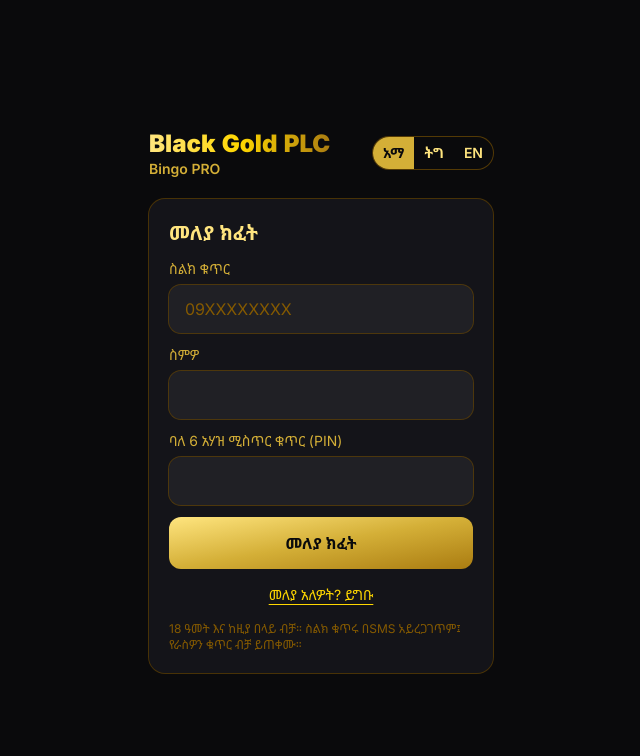
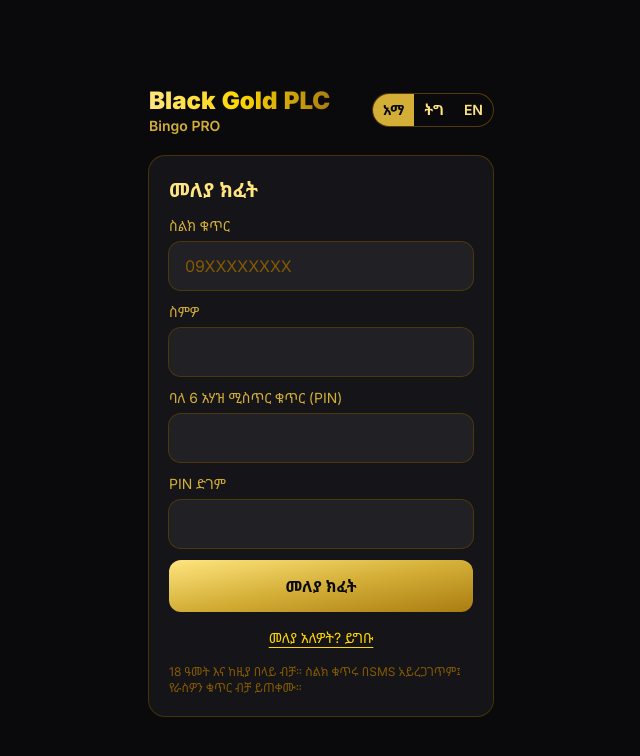
Before and after one commit to greenandblackgold-hub/black-gold-bingo, a React (Vite) app in the folder client-source/: page / in a window 1280 px wide. Both pictures are taken after a click on the button "መለያ የለዎትም? ይመዝገቡ". Shown: the top 756 px of the page, without its empty margins (319-959 px from the left). Built offline with nearby package versions, Linux system fonts and the light colour scheme; no server answers.

Commit message:
Add repeat PIN confirmation to registration form

```diff
--- a/client-source/src/components/auth/AuthScreen.tsx
+++ b/client-source/src/components/auth/AuthScreen.tsx
@@ -12,7 +12,7 @@ const LANGS: { id: Lang; label: string }[] = [
 
 const TEXT = {
   am: {
-    login: 'ግባ', register: 'መለያ ክፈት', phone: 'ስልክ ቁጥር', name: 'ስምዎ', pin: 'ባለ 6 አሃዝ ሚስጥር ቁጥር (PIN)',
+    login: 'ግባ', register: 'መለያ ክፈት', phone: 'ስልክ ቁጥር', name: 'ስምዎ', pin: 'ባለ 6 አሃዝ ሚስጥር ቁጥር (PIN)', confirmPin: 'PIN ድገም', pinMismatch: 'ያስገቡት PIN አይመሳሰልም።',
     toRegister: 'መለያ የለዎትም? ይመዝገቡ', toLogin: 'መለያ አለዎት? ይግቡ', busy: 'በመጠበቅ ላይ…',
     invalid_phone: 'ትክክለኛ የኢትዮጵያ ስልክ ቁጥር ያስገቡ (09… ወይም 07…)', invalid_name: 'ስምዎን ያስገቡ', invalid_pin: 'PIN 6 አሃዝ መሆን አለበት',
     phone_taken: 'ይህ ስልክ ቁጥር ተመዝግቧል', invalid_credentials: 'ስልክ ቁጥር ወይም PIN ልክ አይደለም',
@@ -20,7 +20,7 @@ const TEXT = {
     age: '18 ዓመት እና ከዚያ በላይ ብቻ። ስልክ ቁጥሩ በSMS አይረጋገጥም፤ የራስዎን ቁጥር ብቻ ይጠቀሙ።',
   },
   ti: {
-    login: 'እቶ', register: 'መለያ ክፈት', phone: 'ቁጽሪ ተሌፎን', name: 'ስምካ', pin: 'ናይ 6 ኣሃዝ ሚስጥራዊ ቁጽሪ (PIN)',
+    login: 'እቶ', register: 'መለያ ክፈት', phone: 'ቁጽሪ ተሌፎን', name: 'ስምካ', pin: 'ናይ 6 ኣሃዝ ሚስጥራዊ ቁጽሪ (PIN)', confirmPin: 'PIN ደግም', pinMismatch: 'እቲ ዘእተኹሞ PIN ኣይመሳሰልን።',
     toRegister: 'መለያ የብልካን? ተመዝገብ', toLogin: 'መለያ ኣለካ? እቶ', busy: 'ይጽበ ኣሎ…',
     invalid_phone: 'ቅኑዕ ናይ ኢትዮጵያ ቁጽሪ ተሌፎን የእትዉ (09… ወይ 07…)', invalid_name: 'ስምኩም የእትዉ', invalid_pin: 'PIN 6 ኣሃዝ ክኸውን ኣለዎ',
     phone_taken: 'እዚ ቁጽሪ ተሌፎን ተመዝጊቡ ኣሎ', invalid_credentials: 'ቁጽሪ ተሌፎን ወይ PIN ቅኑዕ ኣይኮነን',
@@ -28,7 +28,7 @@ const TEXT = {
     age: '18 ዓመትን ልዕሊኡን ጥራይ። ቁጽሪ ተሌፎን ብSMS ኣይረጋገጽን፤ ናይ ባዕልኹም ቁጽሪ ጥራይ ተጠቐሙ።',
   },
   en: {
-    login: 'Sign in', register: 'Create account', phone: 'Phone number', name: 'Your name', pin: '6-digit PIN',
+    login: 'Sign in', register: 'Create account', phone: 'Phone number', name: 'Your name', pin: '6-digit PIN', confirmPin: 'Repeat PIN', pinMismatch: 'The PINs do not match.',
     toRegister: 'No account? Register', toLogin: 'Have an account? Sign in', busy: 'Please wait…',
     invalid_phone: 'Enter a valid Ethiopian mobile number (09… or 07…)', invalid_name: 'Enter your name', invalid_pin: 'PIN must be 6 digits',
     phone_taken: 'This number is already registered', invalid_credentials: 'Wrong phone number or PIN',
@@ -45,6 +45,7 @@ export function AuthScreen() {
   const [phone, setPhone] = useState('');
   const [name, setName] = useState('');
   const [pin, setPin] = useState('');
+  const [confirmPin, setConfirmPin] = useState('');
   const [busy, setBusy] = useState(false);
   const [error, setError] = useState<string | null>(null);
 
@@ -53,7 +54,10 @@ export function AuthScreen() {
     setError(null);
     try {
       if (mode === 'login') await login(phone, pin);
-      else await register(phone, name, pin);
+      else {
+        if (pin !== confirmPin) { setError(t.pinMismatch); return; }
+        await register(phone, name, pin, confirmPin);
+      }
     } catch (e) {
       const code = e instanceof ApiError ? e.code : 'error';
       setError((t as Record<string, string>)[code] ?? t.error);
@@ -113,6 +117,12 @@ export function AuthScreen() {
             className={input}
           />
         </div>
+        {mode === 'register' && (
+          <div>
+            <label htmlFor="auth-pin-confirm" className="mb-1.5 block text-sm text-gold-500">{t.confirmPin}</label>
+            <input id="auth-pin-confirm" type="password" inputMode="numeric" maxLength={6} autoComplete="new-password" value={confirmPin} onChange={(e) => setConfirmPin(e.target.value.replace(/\\D/g, ''))} onKeyDown={(e) => e.key === 'Enter' && !busy && void submit()} className={input} />
+          </div>
+        )}
         {error && (
           <p role="alert" className="text-sm text-red-300">
             {error}
@@ -131,6 +141,8 @@ export function AuthScreen() {
           onClick={() => {
             setMode(mode === 'login' ? 'register' : 'login');
             setError(null);
+            setPin('');
+            setConfirmPin('');
           }}
           className="w-full py-1 text-sm font-medium text-gold-400 underline underline-offset-4"
         >
```
